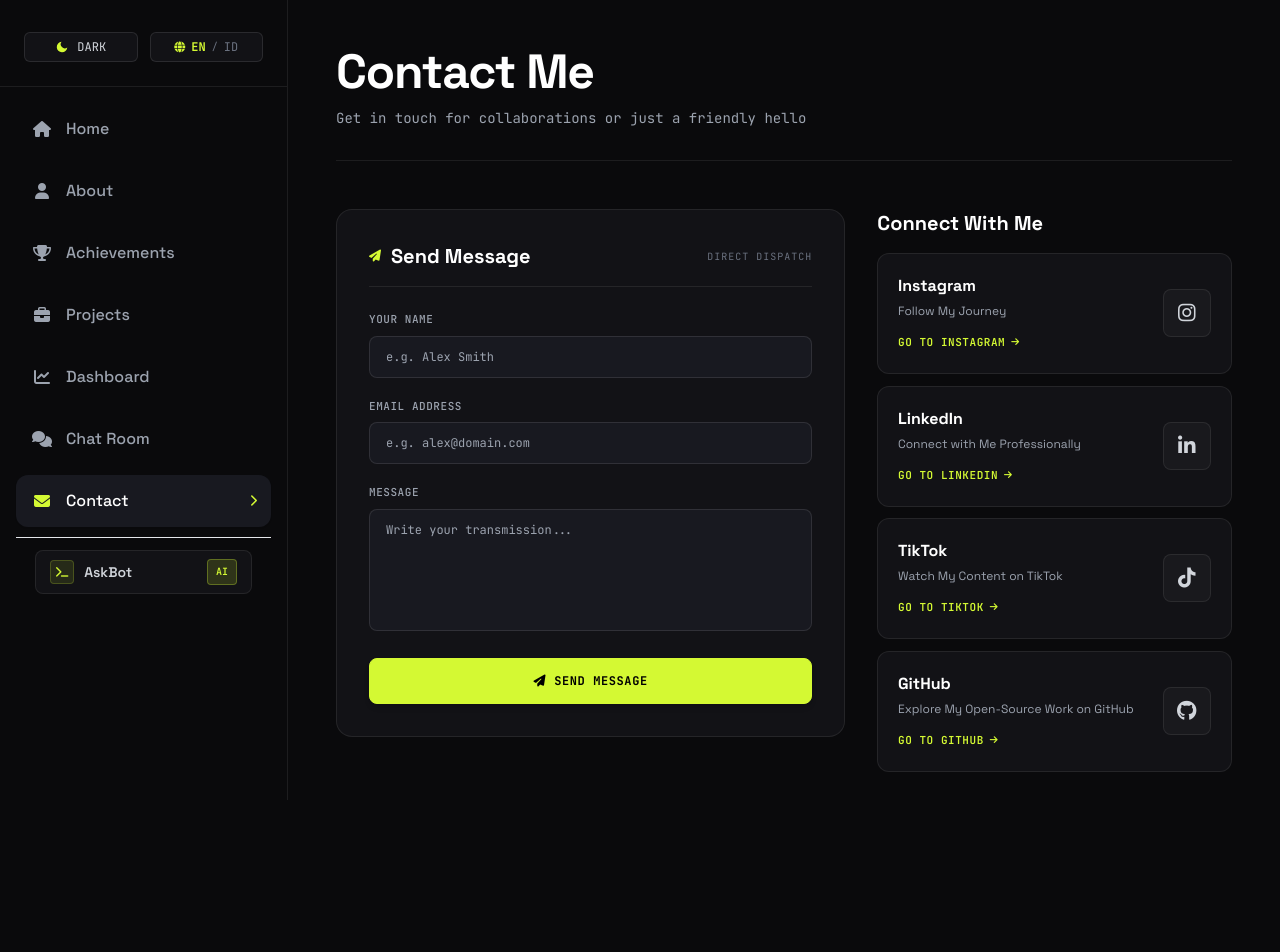
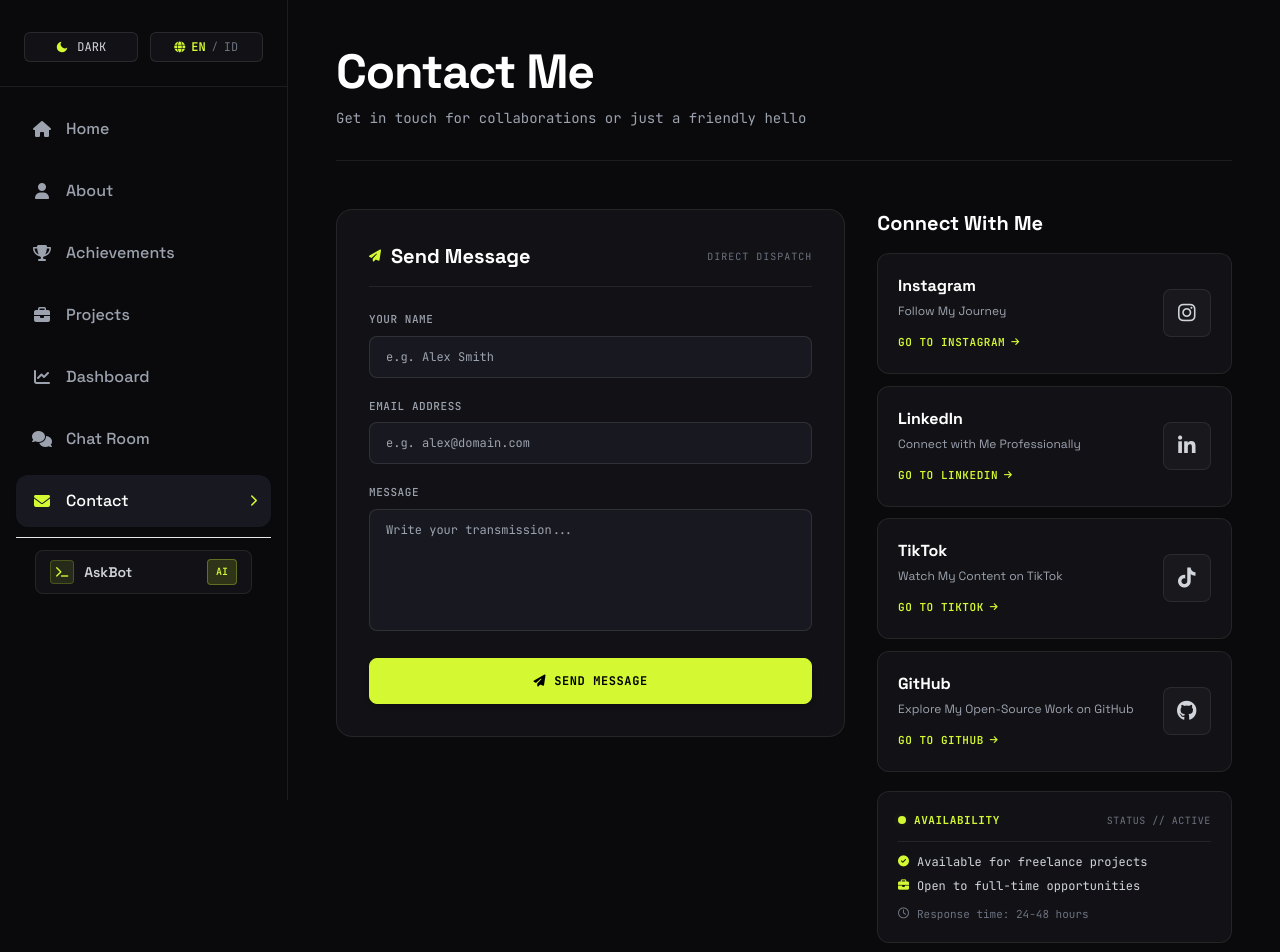
Before and after one commit to fernandayoga/my-portofolio-FE, a React (Vite) app: page /contact in a window 1280 px wide. Shown: the top 952 px of the page. Before the commit the page ends 835 px from the top, so only its background shows below. Built offline with nearby package versions, Linux system fonts and the light colour scheme; no server answers.

Commit message:
feat(contact): implement paper plane launch, card hover dynamics, availability telemetry, and cyberpunk modal alerts

```diff
--- a/src/pages/Contact.jsx
+++ b/src/pages/Contact.jsx
@@ -13,10 +13,77 @@ const Contact = () => {
   });
 
   const [isLoading, setIsLoading] = useState(false);
+  const [isTransmitting, setIsTransmitting] = useState(false);
   const { t } = useTranslation();
+
+  // Custom Cyberpunk Alert Modal (Option 5)
+  const showCyberAlert = ({ title, text, icon = "info" }) => {
+    const isDark = isDarkMode;
+    const iconColors = {
+      error: "bg-red-500/10 border-red-500/30 text-red-400",
+      warning: "bg-yellow-500/10 border-yellow-500/30 text-yellow-400",
+      info: "bg-[#D4F933]/10 border-[#D4F933]/30 text-[#D4F933]",
+      success: "bg-emerald-500/10 border-emerald-500/30 text-emerald-400",
+    };
+    const iconIcons = {
+      error: "fas fa-exclamation-triangle",
+      warning: "fas fa-shield-alt",
+      info: "fas fa-info-circle",
+      success: "fas fa-check-circle",
+    };
+
+    return Swal.fire({
+      html: `
+        <div class="flex flex-col items-center text-center">
+          <div class="w-14 h-14 rounded-2xl flex items-center justify-center border ${
+            iconColors[icon] || iconColors.info
+          } mb-4">
+            <i class="${iconIcons[icon] || iconIcons.info} text-2xl"></i>
+          </div>
+          ${
+            title
+              ? `<h3 class="font-mono text-base sm:text-lg font-bold tracking-tight ${
+                  isDark ? "text-white" : "text-gray-900"
+                } mb-1.5">${title}</h3>`
+              : ""
+          }
+          ${
+            text
+              ? `<p class="font-mono text-xs ${
+                  isDark ? "text-gray-400" : "text-gray-600"
+                } leading-relaxed max-w-xs">${text}</p>`
+              : ""
+          }
+        </div>
+      `,
+      buttonsStyling: false,
+      background: isDark ? "#121216" : "#ffffff",
+      color: isDark ? "#ffffff" : "#0f172a",
+      backdrop: isDark ? "rgba(0, 0, 0, 0.75)" : "rgba(15, 23, 42, 0.4)",
+      confirmButtonText: "OK",
+      customClass: {
+        popup: `rounded-2xl border ${
+          isDark
+            ? "border-white/[0.12] bg-[#121216] shadow-[0_20px_60px_rgba(0,0,0,0.85)]"
+            : "border-gray-200 bg-white shadow-2xl"
+        } p-6 sm:p-7 backdrop-blur-xl`,
+        actions: "!flex !justify-center !mt-6 !w-full",
+        confirmButton: `px-6 py-2.5 rounded-xl font-mono text-xs font-bold uppercase tracking-wider transition-all duration-200 cursor-pointer active:scale-95 ${
+          isDark
+            ? "bg-[#D4F933] hover:bg-[#bce615] text-black shadow-[0_0_16px_rgba(212,249,51,0.3)]"
+            : "bg-[#0A0A0C] hover:bg-black text-[#D4F933] shadow-md"
+        }`,
+      },
+      showClass: { popup: "animate-modal-zoom" },
+    });
+  };
 
   const handleSubmit = async (e) => {
     e.preventDefault();
+    setIsTransmitting(true);
+
+    // Launch plane animation first before loading spinner (Option 1)
+    await new Promise((resolve) => setTimeout(resolve, 320));
     setIsLoading(true);
 
     try {
@@ -29,26 +96,29 @@ const Contact = () => {
       });
 
       if (res.ok) {
-        Swal.fire({
+        showCyberAlert({
           title: t("alertTitle"),
           text: t("alertSuccessMessage"),
           icon: "success",
-          draggable: true,
         });
 
         setFormData({ name: "", email: "", subject: "", message: "" });
       } else {
-        alert("Failed to send message");
+        showCyberAlert({
+          title: t("alertErrorTitle"),
+          text: t("alertErrorMesssage"),
+          icon: "error",
+        });
       }
     } catch (error) {
-      Swal.fire({
+      showCyberAlert({
         title: t("alertErrorTitle"),
         text: t("alertErrorMesssage"),
         icon: "error",
-        confirmButtonText: "OK",
       });
     } finally {
       setIsLoading(false);
+      setIsTransmitting(false);
     }
   };
 
@@ -216,14 +286,14 @@ const Contact = () => {
 
             <button
               type="submit"
-              disabled={isLoading}
-              className={`w-full py-3.5 rounded-lg font-mono text-xs font-bold uppercase tracking-wider transition-all flex items-center justify-center gap-2 border ${
-                isLoading
+              disabled={isLoading || isTransmitting}
+              className={`w-full py-3.5 rounded-lg font-mono text-xs font-bold uppercase tracking-wider transition-all flex items-center justify-center gap-2 border overflow-hidden relative cursor-pointer active:scale-[0.99] ${
+                isLoading || isTransmitting
                   ? isDarkMode
-                    ? "bg-[#D4F933]/50 border-transparent text-black cursor-not-allowed"
+                    ? "bg-[#D4F933]/40 border-transparent text-black cursor-not-allowed"
                     : "bg-black/50 border-transparent text-[#D4F933]/70 cursor-not-allowed"
                   : isDarkMode
-                  ? "bg-[#D4F933] hover:bg-[#bce615] text-black border-[#D4F933] shadow-md"
+                  ? "bg-[#D4F933] hover:bg-[#bce615] text-black border-[#D4F933] shadow-md hover:shadow-[0_0_20px_rgba(212,249,51,0.3)]"
                   : "bg-[#0A0A0C] hover:bg-black text-[#D4F933] border-black shadow-md hover:shadow-lg"
               }`}
             >
@@ -234,8 +304,14 @@ const Contact = () => {
                 </>
               ) : (
                 <>
-                  <i className="fas fa-paper-plane text-xs"></i>
-                  <span>{t("sendMessage")}</span>
+                  <i
+                    className={`fas fa-paper-plane text-xs transition-all duration-300 ease-out ${
+                      isTransmitting
+                        ? "translate-x-8 -translate-y-8 rotate-45 opacity-0 scale-75"
+                        : "translate-x-0 translate-y-0 rotate-0 opacity-100"
+                    }`}
+                  ></i>
+                  <span>{isTransmitting ? t("sending") : t("sendMessage")}</span>
                 </>
               )}
             </button>
@@ -265,10 +341,10 @@ const Contact = () => {
                   href={social.link}
                   target="_blank"
                   rel="noopener noreferrer"
-                  className={`p-5 rounded-xl border transition-all duration-200 block group ${
+                  className={`p-5 rounded-xl border transition-all duration-300 block group hover:-translate-y-0.5 ${
                     isDarkMode
-                      ? "bg-[#121216] border-white/[0.08] hover:border-[#D4F933]/50 hover:bg-[#181920]"
-                      : "bg-white border-black/[0.08] hover:border-[#2D5204] hover:bg-gray-50 shadow-sm"
+                      ? "bg-[#121216] border-white/[0.08] hover:border-[#D4F933]/50 hover:bg-[#181920] hover:shadow-[0_0_20px_rgba(212,249,51,0.08)]"
+                      : "bg-white border-black/[0.08] hover:border-[#2D5204] hover:bg-gray-50 shadow-sm hover:shadow-md"
                   }`}
                 >
                   <div className="flex items-center justify-between">
@@ -291,28 +367,88 @@ const Contact = () => {
                       </p>
 
                       <div
-                        className={`mt-3 inline-flex items-center gap-1.5 font-mono text-[11px] font-semibold uppercase tracking-wider group-hover:translate-x-0.5 transition-transform ${
+                        className={`mt-3 inline-flex items-center gap-1.5 font-mono text-[11px] font-semibold uppercase tracking-wider group-hover:translate-x-1.5 transition-transform duration-200 ${
                           isDarkMode ? "text-[#D4F933]" : "text-[#2D5204]"
                         }`}
                       >
                         <span>{social.buttonText}</span>
-                        <i className="fas fa-arrow-right text-[9px]"></i>
+                        <i className="fas fa-arrow-right text-[9px] transition-transform duration-200 group-hover:translate-x-0.5"></i>
                       </div>
                     </div>
 
                     <div
-                      className={`w-12 h-12 rounded-lg flex items-center justify-center flex-shrink-0 transition-all ${
+                      className={`w-12 h-12 rounded-lg flex items-center justify-center flex-shrink-0 transition-all duration-300 group-hover:scale-110 group-hover:rotate-3 ${
                         isDarkMode
-                          ? "bg-white/[0.03] border border-white/[0.08] text-gray-300 group-hover:text-[#D4F933] group-hover:border-[#D4F933]/40"
-                          : "bg-black/[0.03] border border-black/[0.08] text-gray-700 group-hover:text-[#2D5204] group-hover:border-[#2D5204]/40"
+                          ? "bg-white/[0.03] border border-white/[0.08] text-gray-300 group-hover:text-[#D4F933] group-hover:border-[#D4F933]/40 group-hover:shadow-[0_0_12px_rgba(212,249,51,0.25)]"
+                          : "bg-black/[0.03] border border-black/[0.08] text-gray-700 group-hover:text-[#2D5204] group-hover:border-[#2D5204]/40 group-hover:shadow-sm"
                       }`}
                     >
-                      <i className={`${social.icon} text-xl`}></i>
+                      <i className={`${social.icon} text-xl transition-colors duration-200`}></i>
                     </div>
                   </div>
                 </a>
               </div>
             ))}
+          </div>
+
+          {/* Availability Telemetry Card (Option 4) */}
+          <div
+            className="animate-slide-in-left pt-1"
+            style={{ animationDelay: `${socialLinks.length * 130 + 100}ms` }}
+          >
+            <div
+              className={`p-5 rounded-xl border transition-all duration-300 ${
+                isDarkMode
+                  ? "bg-[#121216] border-white/[0.08] hover:border-white/[0.15]"
+                  : "bg-white border-black/[0.08] shadow-sm"
+              }`}
+            >
+              <div className="flex items-center justify-between mb-3 pb-3 border-b border-inherit">
+                <div className="flex items-center gap-2">
+                  <span className="relative flex h-2 w-2">
+                    <span className="animate-ping absolute inline-flex h-full w-full rounded-full bg-[#D4F933] opacity-75"></span>
+                    <span className="relative inline-flex rounded-full h-2 w-2 bg-[#D4F933]"></span>
+                  </span>
+                  <span
+                    className={`font-mono text-[11px] font-bold tracking-wider uppercase ${
+                      isDarkMode ? "text-[#D4F933]" : "text-[#2D5204]"
+                    }`}
+                  >
+                    {t("availability")}
+                  </span>
+                </div>
+                <span className="font-mono text-[10px] text-gray-500 uppercase tracking-wider">
+                  STATUS // ACTIVE
+                </span>
+              </div>
+
+              <div className="space-y-2 font-mono text-xs">
+                <div className="flex items-center gap-2">
+                  <i
+                    className={`fas fa-check-circle text-[11px] ${
+                      isDarkMode ? "text-[#D4F933]" : "text-[#2D5204]"
+                    }`}
+                  ></i>
+                  <span className={isDarkMode ? "text-gray-300" : "text-gray-700"}>
+                    {t("availableFreelance")}
+                  </span>
+                </div>
+                <div className="flex items-center gap-2">
+                  <i
+                    className={`fas fa-briefcase text-[11px] ${
+                      isDarkMode ? "text-[#D4F933]" : "text-[#2D5204]"
+                    }`}
+                  ></i>
+                  <span className={isDarkMode ? "text-gray-300" : "text-gray-700"}>
+                    {t("openFulltime")}
+                  </span>
+                </div>
+                <div className="flex items-center gap-2 pt-1 text-[11px] text-gray-500">
+                  <i className="far fa-clock text-[11px]"></i>
+                  <span>{t("responseTime")}</span>
+                </div>
+              </div>
+            </div>
           </div>
         </div>
       </div>
```
